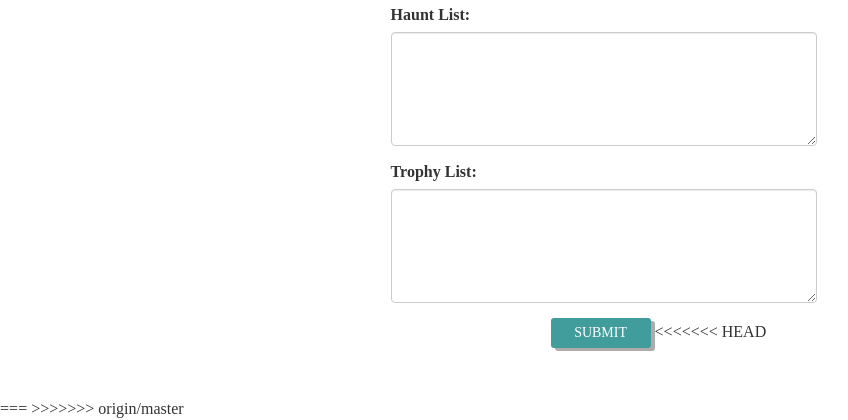
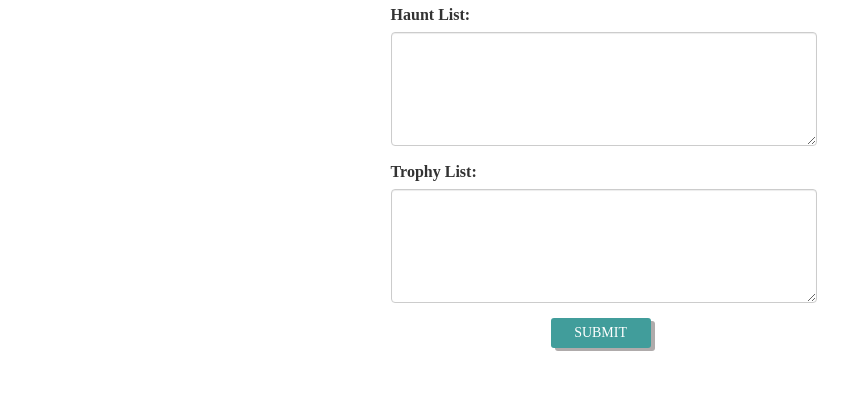
Before and after one commit to FTS152/MSv113, a CodeIgniter app: page /database/index.php/monster/add in a window 1280 px wide. Shown: the part 604-1024 px from the top of the page, without its empty margins (36-884 px from the left). After the commit the page ends 955 px from the top, so only its background shows below. Run offline with CodeIgniter, Linux system fonts and the light colour scheme; the visitor is signed in with stand-in values (Sample User, id 1); data comes from the database, SQL or seed files in the repository; data that the repository does not hold is empty; some libraries are stand-ins or nearby versions.

Commit message:
Update monster_add.php

```diff
--- a/application/views/monster_add.php
+++ b/application/views/monster_add.php
@@ -36,8 +36,4 @@
 		<textarea name="trophylist" rows="5" cols="50" class="form-control"></textarea>
 	</div>
 	<button class="submit" style="margin-left:37.5%">SUBMIT</button>
-<<<<<<< HEAD
 </form>
-=======
-</form>
->>>>>>> origin/master
```
